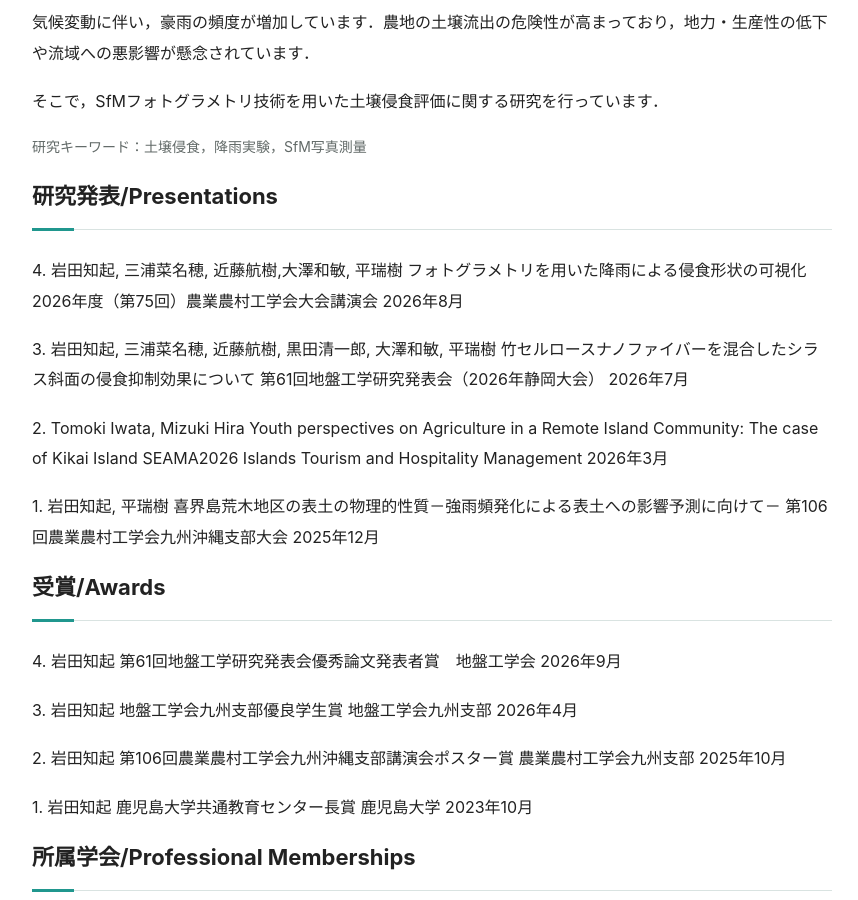
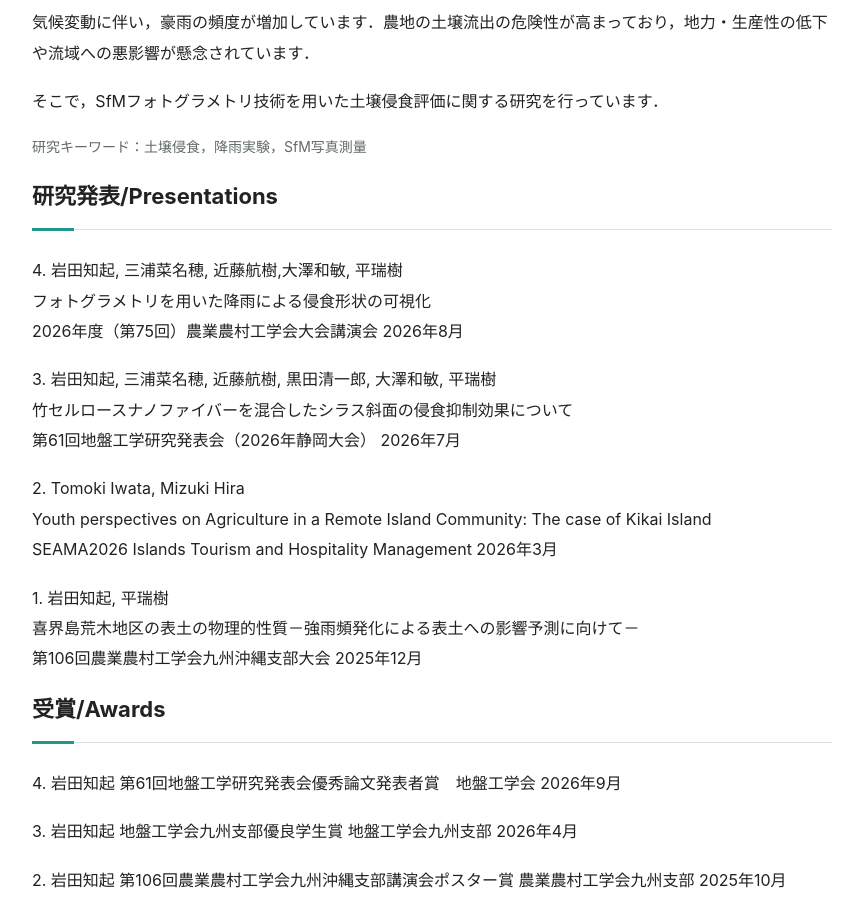
Before and after one commit to tomonji0601-hub/profile, a Jekyll site: the page built from research.html, in a window 1280 px wide and 900 px high, scrolled down 347 px. Shown: the whole window, without its empty margins (110-968 px from the left). Built offline with Jekyll 4.4.1, drawn with Linux system fonts in a browser that asks for light colours.

```diff
--- a/research.html
+++ b/research.html
@@ -12,10 +12,10 @@ permalink: /research/
 <p class="muted">研究キーワード：土壌侵食，降雨実験，SfM写真測量</p>
 
 <h2>研究発表/Presentations</h2>
-<p>4. 岩田知起, 三浦菜名穂, 近藤航樹,大澤和敏, 平瑞樹 フォトグラメトリを用いた降雨による侵食形状の可視化 2026年度（第75回）農業農村工学会大会講演会 2026年8月 </p>
-<p>3. 岩田知起, 三浦菜名穂, 近藤航樹, 黒田清一郎, 大澤和敏, 平瑞樹 竹セルロースナノファイバーを混合したシラス斜面の侵食抑制効果について 第61回地盤工学研究発表会（2026年静岡大会） 2026年7月 </p>
-<p>2. Tomoki Iwata, Mizuki Hira Youth perspectives on Agriculture in a Remote Island Community: The case of Kikai Island SEAMA2026 Islands Tourism and Hospitality Management 2026年3月 </p>
-<p>1. 岩田知起, 平瑞樹 喜界島荒木地区の表土の物理的性質－強雨頻発化による表土への影響予測に向けて－ 第106回農業農村工学会九州沖縄支部大会 2025年12月 </p>
+<p>4. 岩田知起, 三浦菜名穂, 近藤航樹,大澤和敏, 平瑞樹 <br>フォトグラメトリを用いた降雨による侵食形状の可視化 <br>2026年度（第75回）農業農村工学会大会講演会 2026年8月 </p>
+<p>3. 岩田知起, 三浦菜名穂, 近藤航樹, 黒田清一郎, 大澤和敏, 平瑞樹 <br>竹セルロースナノファイバーを混合したシラス斜面の侵食抑制効果について <br>第61回地盤工学研究発表会（2026年静岡大会） 2026年7月 </p>
+<p>2. Tomoki Iwata, Mizuki Hira <br>Youth perspectives on Agriculture in a Remote Island Community: The case of Kikai Island <br>SEAMA2026 Islands Tourism and Hospitality Management 2026年3月 </p>
+<p>1. 岩田知起, 平瑞樹 <br>喜界島荒木地区の表土の物理的性質－強雨頻発化による表土への影響予測に向けて－ <br>第106回農業農村工学会九州沖縄支部大会 2025年12月 </p>
 
 <h2>受賞/Awards</h2>
 <p>4. 岩田知起 第61回地盤⼯学研究発表会優秀論⽂発表者賞　地盤工学会 2026年9月 </p>
```
